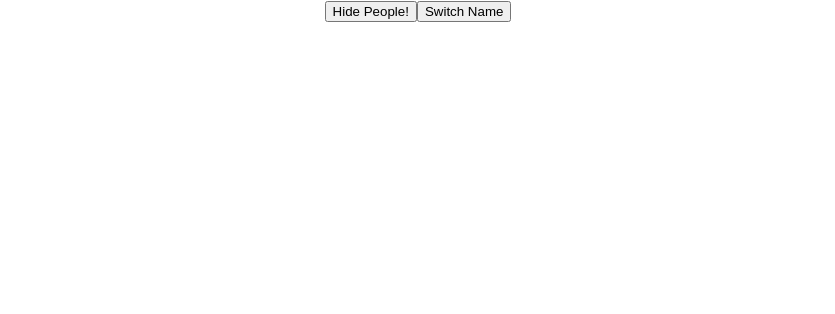
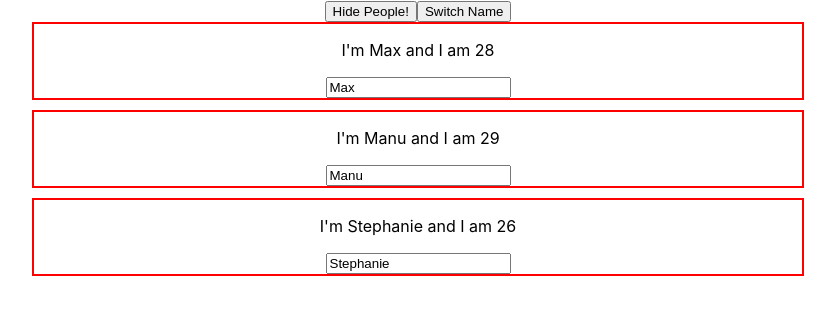
Before and after one commit to Mykohnguyen/React_Lessons, a React (Create React App) app: page / in a window 1280 px wide. Shown: the top 314 px of the page, without its empty margins (222-1057 px from the left). Built offline with nearby package versions, Linux system fonts and the light colour scheme.

Commit message:
outputting lists and flexible lists

```diff
--- a/src/App.js
+++ b/src/App.js
@@ -5,9 +5,9 @@ import Person from './Person/Person';
 class App extends Component {
   state= {
     persons:[
-      {name:"Max", age:28},
-      {name:"Manu", age: 29},
-      {name:"Stephanie", age:26}
+      {id:0,name:"Max", age:28},
+      {id:1,name:"Manu", age: 29},
+      {id:2,name:"Stephanie", age:26}
     ],
     showPersons:true
   }
@@ -21,13 +21,24 @@ class App extends Component {
         ]
       })
   }
-  nameChanged =(event)=>{
+  nameChanged =(event,id)=>{
+    const personindex = this.state.persons.findIndex(p =>{
+
+      return p.id === id;
+
+    })
+    console.log(personindex,"personindex")
+    const person = {
+      ...this.state.persons[personindex]
+    }
+    console.log(person, "person")
+    person.name = event.target.value;
+
+    const persons = [...this.state.persons];
+    persons[personindex] = person;
+    console.log(persons)
     this.setState({
-      persons:[
-        {name:"Michael", age: 26},
-        {name:event.target.value, age: 29},
-        {name:"Stephanie", age:27}
-      ]
+      persons:persons
     })
   }
 
@@ -37,24 +48,26 @@ class App extends Component {
       showPersons:!doesShow
     })
   }
+  deletePerson=(index) =>{
+    const persons = [...this.state.persons];
+    persons.splice(index,1);
+    this.setState({persons:persons})
+  }
   render() {
+
     let persons = null;
-    if( this.state.showPersons){
+    if(this.state.showPersons == true){
         persons = (
         <div>
-            <Person
-            name= {this.state.persons[0].name}
-            age = {this.state.persons[0].age}
-            click = {this.switchNames}/>
-            <Person
-            name= {this.state.persons[1].name}
-            age = {this.state.persons[1].age}
-            changed ={this.nameChanged}> My Hobbies: Racing
-            </Person>
-            <Person
-            name= {this.state.persons[2].name}
-            age = {this.state.persons[2].age}/>
-          </div>
+          {this.state.persons.map((x,index) => {
+            return <Person
+            click={()=>this.deletePerson(index)}
+            name={x.name}
+            age ={x.age}
+            key={x.id}
+            changed={(event)=>this.nameChanged(event,x.id)}/>
+          })}
+        </div>
       )
     }
 
@@ -62,7 +75,7 @@ class App extends Component {
       <div className="App">
         <button onClick={this.togglePersons}>Hide People!</button>
         <button onClick={this.switchNames.bind(this,"Mikey")}>Switch Name </button>
-
+      {persons}
       </div>
     );
   }
```
